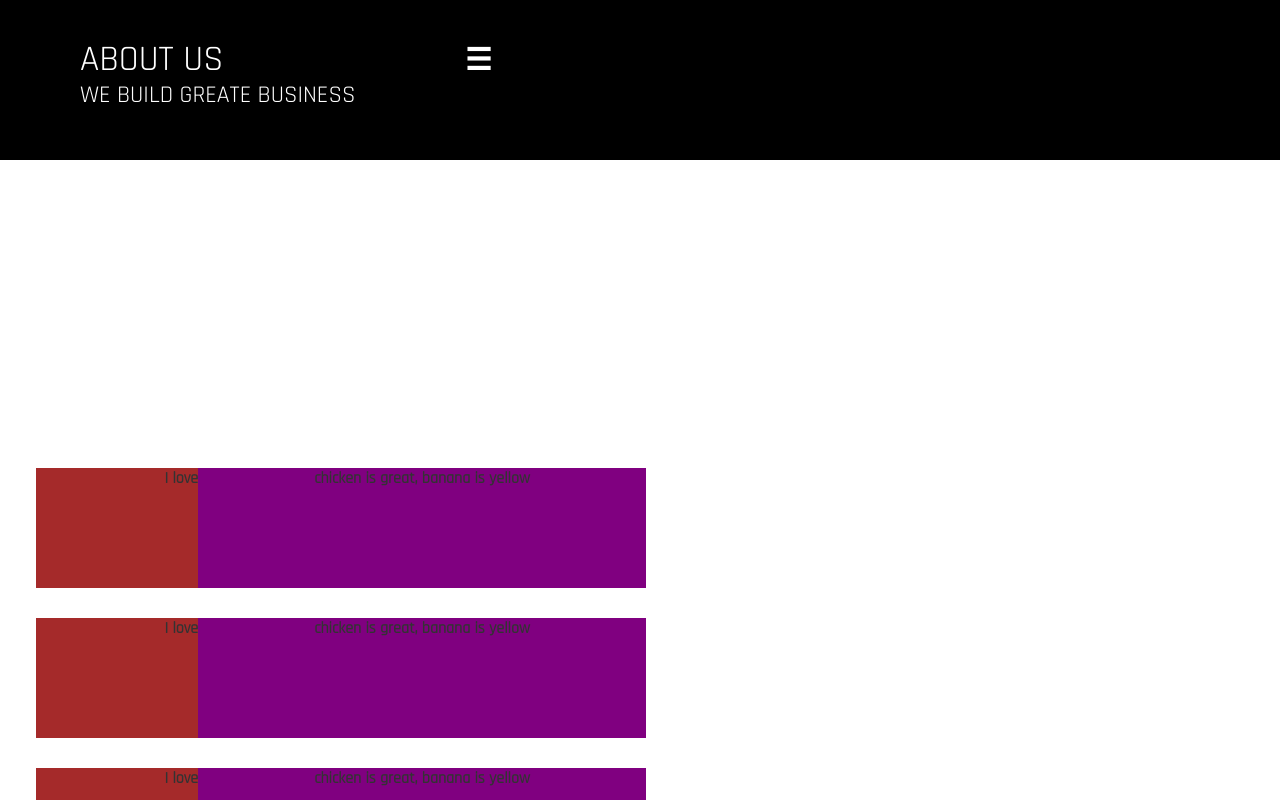
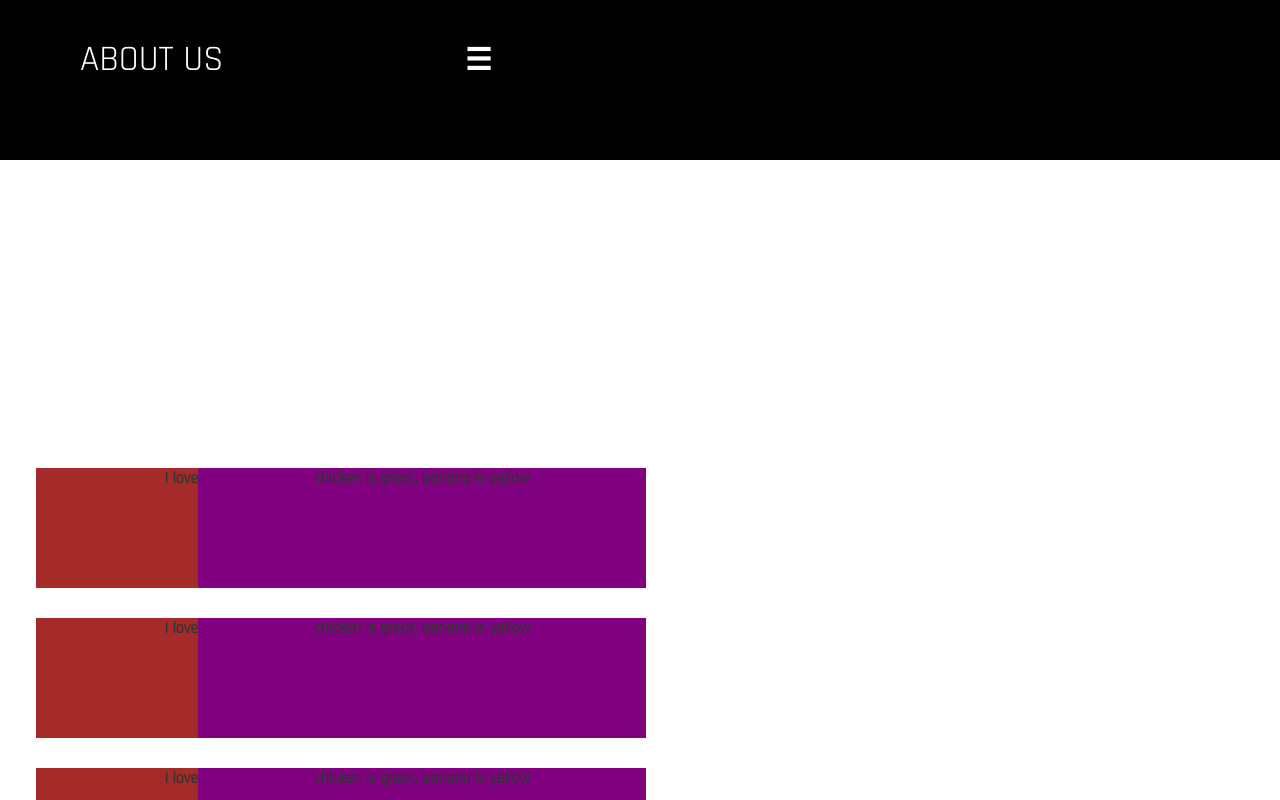
Before and after one commit to kangw97/EcoGo, a plain HTML site: page html/aboutUs.html in a window 1280 px wide. Drawn offline with nearby package versions, Linux system fonts and the light colour scheme; a script that the page names is missing.

Commit message:
fix conflict

```diff
--- a/html/aboutUs.html
+++ b/html/aboutUs.html
@@ -30,7 +30,7 @@
         <div id = "header">
             <span id = "notindexspan" style="font-size:30px;cursor:pointer; text-align: left" onclick="openNav()">&#9776;</span>
             <h1>ABOUT US</h1>
-            <h3>WE BUILD GREATE BUSINESS</h3>
+
         </div>
         <div id = "content">
             <div id = "content1">
```
Also changed, not shown: 1 other file.
